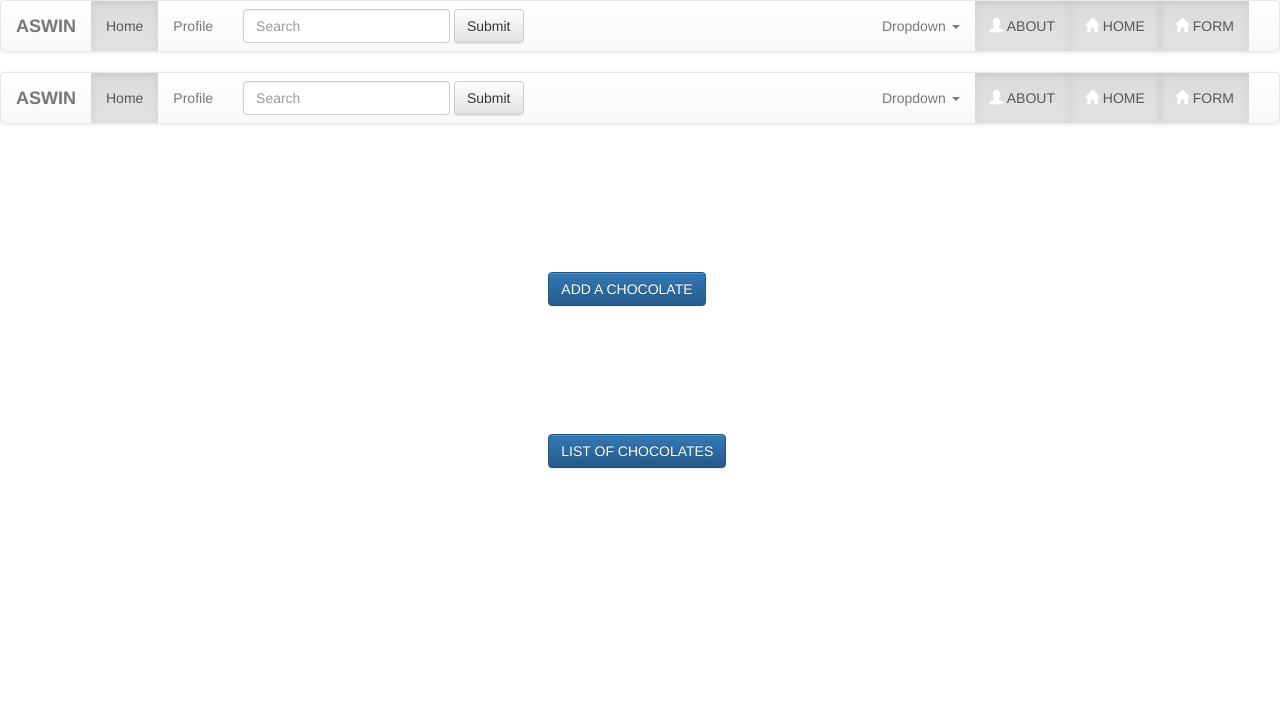
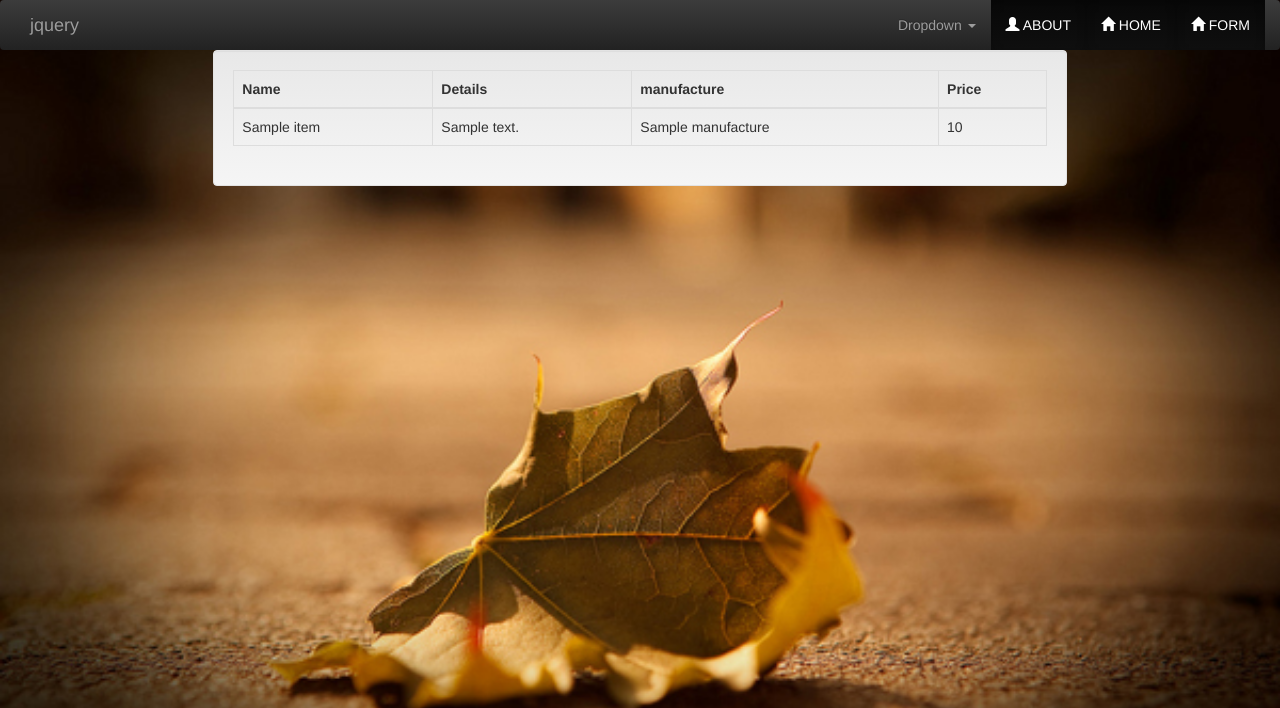
Before and after one commit to aswinanu/django, a Django app: template registration/templates/index.html in a window 1280 px wide. Shown: the top 708 px of the page. Run offline with Django 3.2, Linux system fonts and the light colour scheme; the template is opened without the code that fills it: most values are stand-ins (such as "Sample title", 1, 10 or a date in 2020); parts of the project's set-up code (start-up, migrations or seed data) failed here and were passed over; some libraries are stand-ins or nearby versions.

Commit message:
6 commit

```diff
--- a/registration/templates/index.html
+++ b/registration/templates/index.html
@@ -1,36 +1,32 @@
-{% extends 'base.html' %}
-{%load register_extras %}
-{%  load staticfiles %}
+<!DOCTYPE html>
+{% load staticfiles %}
+<html>
 
-{% block body %}
-<nav class="navbar navbar-default">
+<head>
+
+    <!-- Latest compiled and minified CSS -->
+    <link rel="stylesheet" href={% static "css/bootstrap.min.css" %} integrity="sha384-1q8mTJOASx8j1Au+a5WDVnPi2lkFfwwEAa8hDDdjZlpLegxhjVME1fgjWPGmkzs7" crossorigin="anonymous">
+
+    <!-- Optional theme -->
+    <link rel="stylesheet" href={% static "css/bootstrap-theme.min.css" %} integrity="sha384-fLW2N01lMqjakBkx3l/M9EahuwpSfeNvV63J5ezn3uZzapT0u7EYsXMjQV+0En5r" crossorigin="anonymous">
+
+    <!-- Latest compiled and minified JavaScript -->
+    <script src={% static "js/bootstrap.min.js" %}integrity="sha384-0mSbJDEHialfmuBBQP6A4Qrprq5OVfW37PRR3j5ELqxss1yVqOtnepnHVP9aJ7xS" crossorigin="anonymous"></script>
+    <meta charset="utf-8">
+            <title>NEW WEBPAGE BY ME</title>
+    <link href="css/bootstrap.min.css" rel="stylesheet">
+            <script src={% static "js/jquery-1.12.4.min.js" %}></script>
+    <script src={% static "js/bootstrap.min.js" %}></script>
+    <link rel="stylesheet" href="{% static 'font-awsome/css/font-awesome.min.css' %}">
+            </head>
+
+            <body style="background-image: url({% static "images/image-17.jpg" %});background-repeat:no-repeat;background-size:100%;height: 140px;display:block;padding:0 !important;margin:0;" >
+
+    <nav class="nav navbar-inverse">
             <div class="container-fluid">
-        <!-- Brand and toggle get grouped for better mobile display -->
             <div class="navbar-header">
-            <button type="button" class="navbar-toggle collapsed" data-toggle="collapse" data-target="#bs-example-navbar-collapse-1" aria-expanded="false">
-                <span class="sr-only">Toggle navigation</span>
-                <span class="icon-bar"></span>
-                <span class="icon-bar"></span>
-                <span class="icon-bar"></span>
-            </button>
-            <a class="navbar-brand" href="#"><b>ASWIN</b></a>
+            <a class="navbar-brand" href="http://jquery.com/">jquery</a>
             </div>
-        <!-- Collect the nav links, forms, and other content for toggling -->
-        <div class="collapse navbar-collapse" id="bs-example-navbar-collapse-1">
-            <ul class="nav navbar-nav">
-                <li class="active"><a href="#">Home <span class="sr-only">(current)</span></a></li>
-                <li><a href="#">Profile</a></li>
-
-
-            </ul>
-            </li>
-            </ul>
-            <form class="navbar-form navbar-left" role="search">
-                <div class="form-group">
-                    <input type="text" class="form-control" placeholder="Search">
-                </div>
-                <button type="submit" class="btn btn-default">Submit</button>
-            </form>
 
 
             <ul class="nav navbar-nav pull-right">
@@ -47,14 +43,12 @@
     {% else %}
     <li>
     <div class="btn-group">
-                                <a class="btn-new btn-nav btn-white" data-toggle="dropdown"><i class="fa fa-user fa-fw"></i>
-                        <li><a href="{%  url 'user_profile_update' %}"><i class="fa fa-pencil" aria-hidden="true"></i>
-Edit Profile</a></li>
-                        <li><a href="{%  url 'logout' %}">logout</a></li>
+            <a class="btn-new btn-nav btn-white" data-toggle="dropdown">
+            <li><a href="{%  url 'logout' %}">LOGOUT</a></li>
             {% if request.user.user_first_name %}
     {{ request.user.user_first_name }}
     {% elif request.user.username %}
-                        {{ request.user.username }}
+    <i class="fa fa-user fa-fw"></i>{{ request.user.username }}
     {% else %}
     {{ request.user.email }}
     {% endif %}
@@ -83,17 +77,51 @@ Edit Profile</a></li>
 
 
 
-<div class="col-md-6 col-md-offset-5" style="padding-top: 10%">
-    <a href="{% url 'add_chocolate' %}">
-
-        <button class="btn btn-primary"> ADD A CHOCOLATE </button>
-    </a>
+            <div class="col-md-8 col-md-offset-2 well">
+            <table class="table table-hover table-bordered table-responsive">
+            <thead>
+            <tr>
+            <th>
+            Name
+            </th>
+            <th>
+            Details
+            </th>
+            <th>
+            manufacture
+            </th>
+            <th>
+            Price
+            </th>
+            </tr>
+            </thead>
+            <tbody>
+            {% for item in object_list %}
+    <tr>
+    <td> {{ item.name }} </td>
+    <td> {{ item.details }}</td>
+    <td> {{ item.manufacture }}</td>
+    <td> {{ item.price }}</td>
+    </tr>
+    {% endfor %}
+    </tbody>
+    </table>
     </div>
 
-<div class="col-md-7 col-md-offset-5" style="padding-top: 10%">
-    <a href="{% url 'list_chocolate' %}">
 
-        <button class="btn btn-primary"> LIST OF CHOCOLATES</button>
-    </a>
+
+
+
+    {% if user.is_anonymous %}
+
+
+    {% else %}
+
+    <div class="col-md-6 col-md-offset-5" style=" padding-top: 10%">
+            <a href="{%  url 'add_chocolate' %}"><button class="btn btn-danger">ADD A CHOCOLATE</button></a>
     </div>
-{% endblock body %}
+    {% endif %}
+
+
+    </body>
+    </html>
```
Lines whose indentation alone changed are shown as unchanged.
